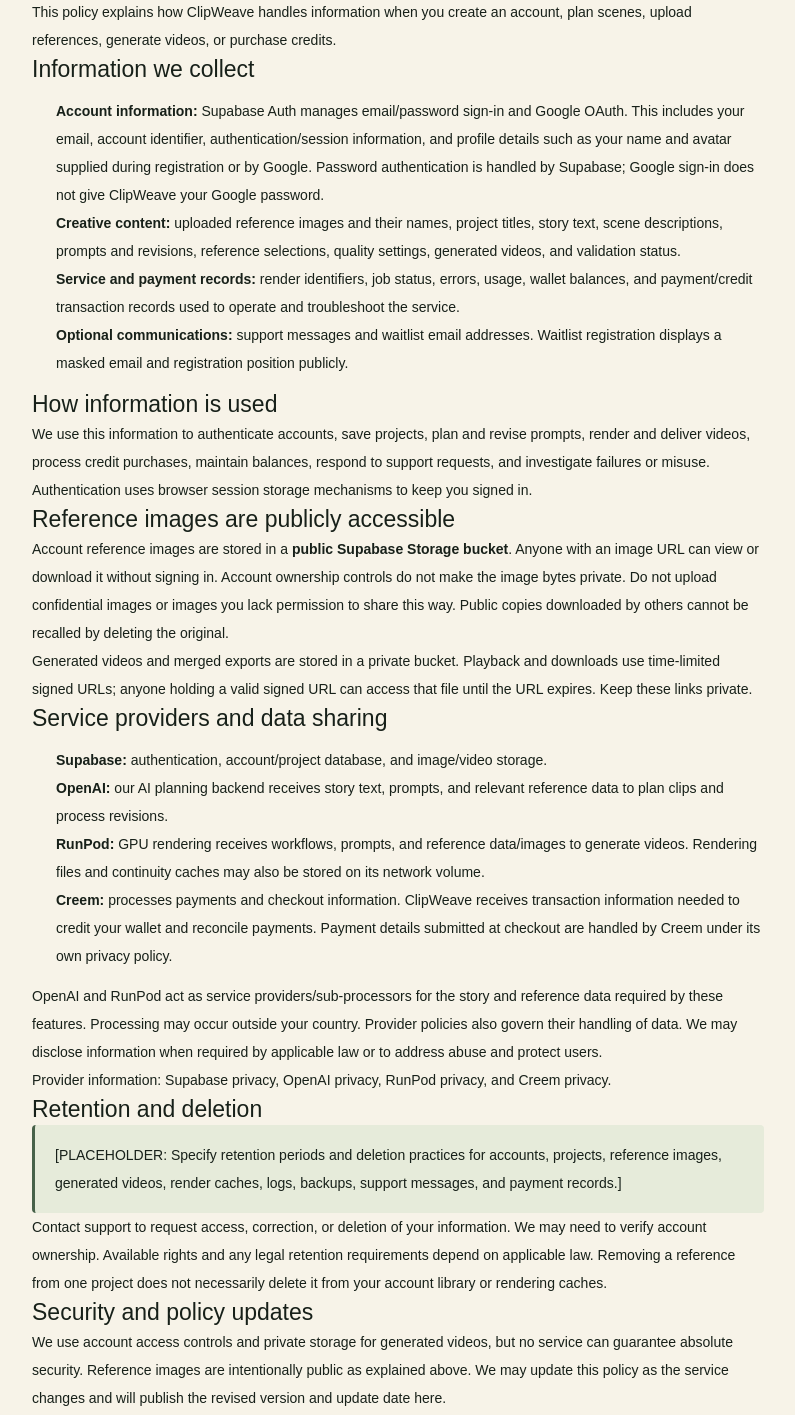
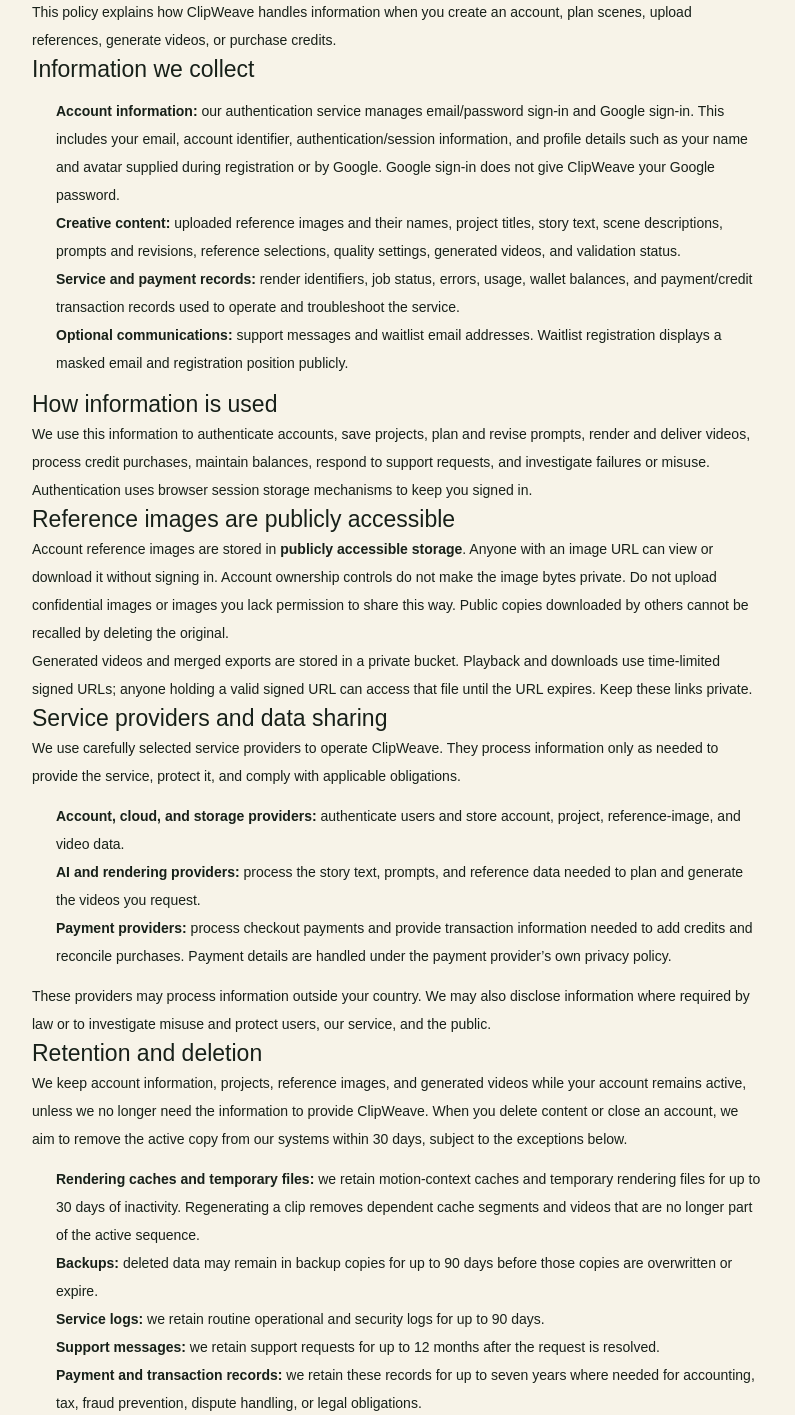
Before and after one commit to DDstar1/Comfy__Video_Creator, a Next.js app: page /privacy in a window 1280 px wide. Shown: the part 1544-2959 px from the top of the page, without its empty margins (242-1037 px from the left). Built offline with nearby package versions, Linux system fonts and the light colour scheme; a web font is replaced by a local one.

Commit message:
Polish policies and animate clip detail transitions

```diff
--- a/src/app/policy-page.tsx
+++ b/src/app/policy-page.tsx
@@ -39,17 +39,6 @@
             a Nigerian sole proprietorship registered on 3 May 2026 under
             Business Name Registration No. 9517824.
           </p>
-          <p>
-            <strong>Principal place of business:</strong> Idialu Street, off
-            Ukuhn Road, Eguare, Ekpoma, Edo State, Nigeria.
-          </p>
-          <p>
-            <strong>Registered business email:</strong>{" "}
-            <a href="mailto:oseremendestiny77@gmail.com">
-              oseremendestiny77@gmail.com
-            </a>
-            .
-          </p>
         </section>
       </main>
       <footer className="mx-auto max-w-7xl border-t border-[#d8dfcf] px-6 py-6">
--- a/src/app/privacy/page.tsx
+++ b/src/app/privacy/page.tsx
@@ -17,12 +17,12 @@
         <h2>Information we collect</h2>
         <ul>
           <li>
-            <strong>Account information:</strong> Supabase Auth manages
-            email/password sign-in and Google OAuth. This includes your email,
-            account identifier, authentication/session information, and profile
-            details such as your name and avatar supplied during registration or
-            by Google. Password authentication is handled by Supabase; Google
-            sign-in does not give ClipWeave your Google password.
+            <strong>Account information:</strong> our authentication service
+            manages email/password sign-in and Google sign-in. This includes
+            your email, account identifier, authentication/session information,
+            and profile details such as your name and avatar supplied during
+            registration or by Google. Google sign-in does not give ClipWeave
+            your Google password.
           </li>
           <li>
             <strong>Creative content:</strong> uploaded reference images and
@@ -55,13 +55,12 @@
       <section>
         <h2>Reference images are publicly accessible</h2>
         <p>
-          Account reference images are stored in a{" "}
-          <strong>public Supabase Storage bucket</strong>. Anyone with an image
-          URL can view or download it without signing in. Account ownership
-          controls do not make the image bytes private. Do not upload
-          confidential images or images you lack permission to share this way.
-          Public copies downloaded by others cannot be recalled by deleting the
-          original.
+          Account reference images are stored in <strong>publicly accessible
+          storage</strong>. Anyone with an image URL can view or download it
+          without signing in. Account ownership controls do not make the image
+          bytes private. Do not upload confidential images or images you lack
+          permission to share this way. Public copies downloaded by others
+          cannot be recalled by deleting the original.
         </p>
         <p>
           Generated videos and merged exports are stored in a private bucket.
@@ -72,55 +71,68 @@
       </section>
       <section>
         <h2>Service providers and data sharing</h2>
+        <p>
+          We use carefully selected service providers to operate ClipWeave. They
+          process information only as needed to provide the service, protect it,
+          and comply with applicable obligations.
+        </p>
         <ul>
           <li>
-            <strong>Supabase:</strong> authentication, account/project database,
-            and image/video storage.
+            <strong>Account, cloud, and storage providers:</strong> authenticate
+            users and store account, project, reference-image, and video data.
           </li>
           <li>
-            <strong>OpenAI:</strong> our AI planning backend receives story
-            text, prompts, and relevant reference data to plan clips and process
-            revisions.
+            <strong>AI and rendering providers:</strong> process the story text,
+            prompts, and reference data needed to plan and generate the videos
+            you request.
           </li>
           <li>
-            <strong>RunPod:</strong> GPU rendering receives workflows, prompts,
-            and reference data/images to generate videos. Rendering files and
-            continuity caches may also be stored on its network volume.
-          </li>
-          <li>
-            <strong>Creem:</strong> processes payments and checkout information.
-            ClipWeave receives transaction information needed to credit your
-            wallet and reconcile payments. Payment details submitted at checkout
-            are handled by Creem under its own privacy policy.
+            <strong>Payment providers:</strong> process checkout payments and
+            provide transaction information needed to add credits and reconcile
+            purchases. Payment details are handled under the payment provider’s
+            own privacy policy.
           </li>
         </ul>
         <p>
-          OpenAI and RunPod act as service providers/sub-processors for the
-          story and reference data required by these features. Processing may
-          occur outside your country. Provider policies also govern their
-          handling of data. We may disclose information when required by
-          applicable law or to address abuse and protect users.
-        </p>
-        <p>
-          Provider information:{" "}
-          <a href="https://supabase.com/privacy">Supabase privacy</a>,{" "}
-          <a href="https://openai.com/policies/privacy-policy/">
-            OpenAI privacy
-          </a>
-          ,{" "}
-          <a href="https://www.runpod.io/legal/privacy-policy">
-            RunPod privacy
-          </a>
-          , and <a href="https://www.creem.io/privacy">Creem privacy</a>.
+          These providers may process information outside your country. We may
+          also disclose information where required by law or to investigate
+          misuse and protect users, our service, and the public.
         </p>
       </section>
       <section>
         <h2>Retention and deletion</h2>
-        <p className="rounded border-l-[3px] border-[#476149] bg-[#e6ebda] px-5 py-4">
-          [PLACEHOLDER: Specify retention periods and deletion practices for
-          accounts, projects, reference images, generated videos, render caches,
-          logs, backups, support messages, and payment records.]
+        <p>
+          We keep account information, projects, reference images, and generated
+          videos while your account remains active, unless we no longer need the
+          information to provide ClipWeave. When you delete content or close an
+          account, we aim to remove the active copy from our systems within 30
+          days, subject to the exceptions below.
         </p>
+        <ul>
+          <li>
+            <strong>Rendering caches and temporary files:</strong> we retain
+            motion-context caches and temporary rendering files for up to 30
+            days of inactivity. Regenerating a clip removes dependent cache
+            segments and videos that are no longer part of the active sequence.
+          </li>
+          <li>
+            <strong>Backups:</strong> deleted data may remain in backup copies
+            for up to 90 days before those copies are overwritten or expire.
+          </li>
+          <li>
+            <strong>Service logs:</strong> we retain routine operational and
+            security logs for up to 90 days.
+          </li>
+          <li>
+            <strong>Support messages:</strong> we retain support requests for
+            up to 12 months after the request is resolved.
+          </li>
+          <li>
+            <strong>Payment and transaction records:</strong> we retain these
+            records for up to seven years where needed for accounting, tax,
+            fraud prevention, dispute handling, or legal obligations.
+          </li>
+        </ul>
         <p>
           Contact support to request access, correction, or deletion of your
           information. We may need to verify account ownership. Available rights
--- a/src/app/terms/page.tsx
+++ b/src/app/terms/page.tsx
@@ -63,15 +63,22 @@
         <h2>Credits, payments, and refunds</h2>
         <p>
           ClipWeave uses prepaid credits for video generation. Review the price
-          and credit information shown before purchase or generation. Creem
-          processes payments. Credits are used for platform services and are not
-          represented as a bank deposit or investment.
+          and credit information shown before purchase or generation. Our payment
+          providers process payments. Credits are used for platform services and
+          are not represented as a bank deposit or investment.
         </p>
-        <p className="rounded border-l-[3px] border-[#476149] bg-[#e6ebda] px-5 py-4">
-          [PLACEHOLDER: Specify refund eligibility, request deadlines and
-          process, treatment of unused credits, failed or cancelled generations,
-          and account termination balances, subject to mandatory consumer
-          rights.]
+        <p>
+          All credit purchases are final. Credits, including unused credits, are
+          non-refundable, non-transferable, and cannot be redeemed for cash. If
+          you close your account, unused credits are not refundable.
+        </p>
+        <p>
+          If you believe a transaction was recorded in error, contact support
+          with the relevant project or transaction details so we can investigate.
+        </p>
+        <p>
+          Nothing in this section limits any consumer right that cannot lawfully
+          be excluded under applicable law.
         </p>
       </section>
       <section>
```
Also changed, not shown: src/components/studio.tsx (+50 -3 lines).
